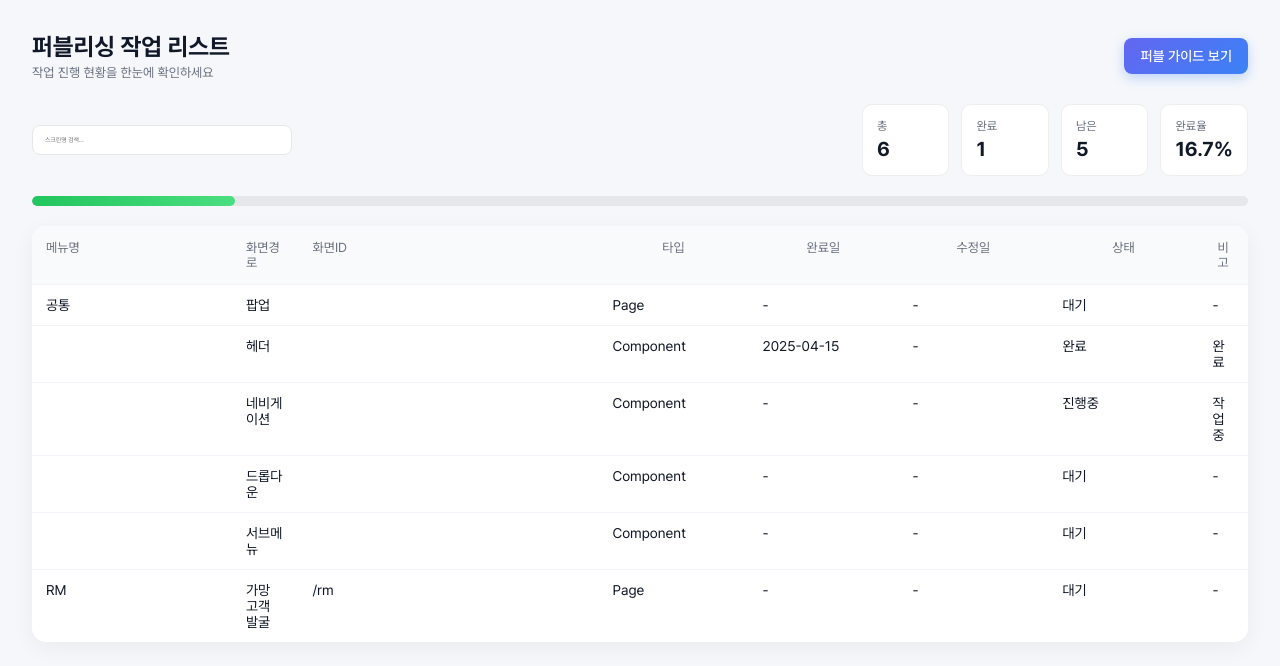
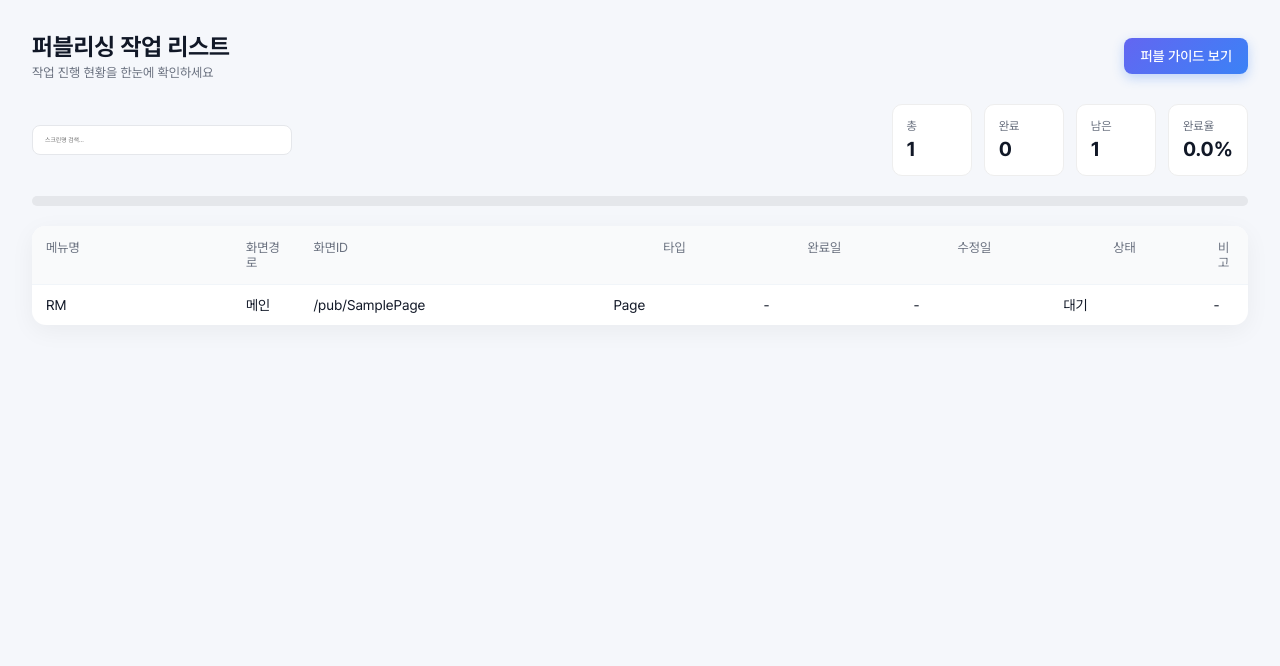
Before and after one commit to sungsooLee/rm, a React (Create React App) app in the folder workspace/: page /guide/work-list in a window 1280 px wide. Shown: the top 666 px of the page. Built offline with nearby package versions, Linux system fonts and the light colour scheme.

Commit message:
퍼블 작업리스트 수정

```diff
--- a/workspace/src/pages/guide/data/guideData.js
+++ b/workspace/src/pages/guide/data/guideData.js
@@ -14,68 +14,79 @@
 export const guideData = [
   {
     id: 1,
-    menuName: "공통",
-    screenName: "팝업",
-    pageLink: "",
+    menuName: "RM",
+    screenName: "메인",
+    pageLink: "/pub/SamplePage",
     pageId: "",
     pageType: "Page",
     completionDate: "",
     lastUpdateDate: "",
     remarks: "",
   },
-  {
-    id: 2,
-    menuName: "",
-    screenName: "헤더",
-    pageLink: "",
-    pageId: "",
-    pageType: "Component",
-    completionDate: "2025-04-15",
-    lastUpdateDate: "",
-    remarks: "완료",
-  },
-  {
-    id: 3,
-    menuName: "",
-    screenName: "네비게이션",
-    pageLink: "",
-    pageId: "",
-    pageType: "Component",
-    completionDate: "",
-    lastUpdateDate: "",
-    remarks: "작업중",
-  },
-  {
-    id: 4,
-    menuName: "",
-    screenName: "드롭다운",
-    pageLink: "",
-    pageId: "",
-    pageType: "Component",
-    completionDate: "",
-    lastUpdateDate: "",
-    remarks: "",
-  },
-  {
-    id: 5,
-    menuName: "",
-    screenName: "서브메뉴",
-    pageLink: "",
-    pageId: "",
-    pageType: "Component",
-    completionDate: "",
-    lastUpdateDate: "",
-    remarks: "",
-  },
-  {
-    id: 6,
-    menuName: "RM",
-    screenName: "가망 고객 발굴",
-    pageLink: "/rm",
-    pageId: "",
-    pageType: "Page",
-    completionDate: "",
-    lastUpdateDate: "",
-    remarks: "",
-  },
+  // {
+  //   id: 1,
+  //   menuName: "공통",
+  //   screenName: "팝업",
+  //   pageLink: "",
+  //   pageId: "",
+  //   pageType: "Page",
+  //   completionDate: "",
+  //   lastUpdateDate: "",
+  //   remarks: "",
+  // },
+  // {
+  //   id: 2,
+  //   menuName: "",
+  //   screenName: "헤더",
+  //   pageLink: "",
+  //   pageId: "",
+  //   pageType: "Component",
+  //   completionDate: "2025-04-15",
+  //   lastUpdateDate: "",
+  //   remarks: "완료",
+  // },
+  // {
+  //   id: 3,
+  //   menuName: "",
+  //   screenName: "네비게이션",
+  //   pageLink: "",
+  //   pageId: "",
+  //   pageType: "Component",
+  //   completionDate: "",
+  //   lastUpdateDate: "",
+  //   remarks: "작업중",
+  // },
+  // {
+  //   id: 4,
+  //   menuName: "",
+  //   screenName: "드롭다운",
+  //   pageLink: "",
+  //   pageId: "",
+  //   pageType: "Component",
+  //   completionDate: "",
+  //   lastUpdateDate: "",
+  //   remarks: "",
+  // },
+  // {
+  //   id: 5,
+  //   menuName: "",
+  //   screenName: "서브메뉴",
+  //   pageLink: "",
+  //   pageId: "",
+  //   pageType: "Component",
+  //   completionDate: "",
+  //   lastUpdateDate: "",
+  //   remarks: "",
+  // },
+  // {
+  //   id: 6,
+  //   menuName: "RM",
+  //   screenName: "가망 고객 발굴",
+  //   pageLink: "/rm",
+  //   pageId: "",
+  //   pageType: "Page",
+  //   completionDate: "",
+  //   lastUpdateDate: "",
+  //   remarks: "",
+  // },
 ];
--- a/workspace/src/pages/guide/workLists.jsx
+++ b/workspace/src/pages/guide/workLists.jsx
@@ -129,7 +129,11 @@ const TaskList = () => {
 
                   <td>
                     {item.pageLink && (
-                      <Link to={item.pageLink} className="task-link">
+                      <Link
+                        to={item.pageLink}
+                        className="task-link"
+                        target="_blank"
+                      >
                         {item.pageLink}
                       </Link>
                     )}
```
